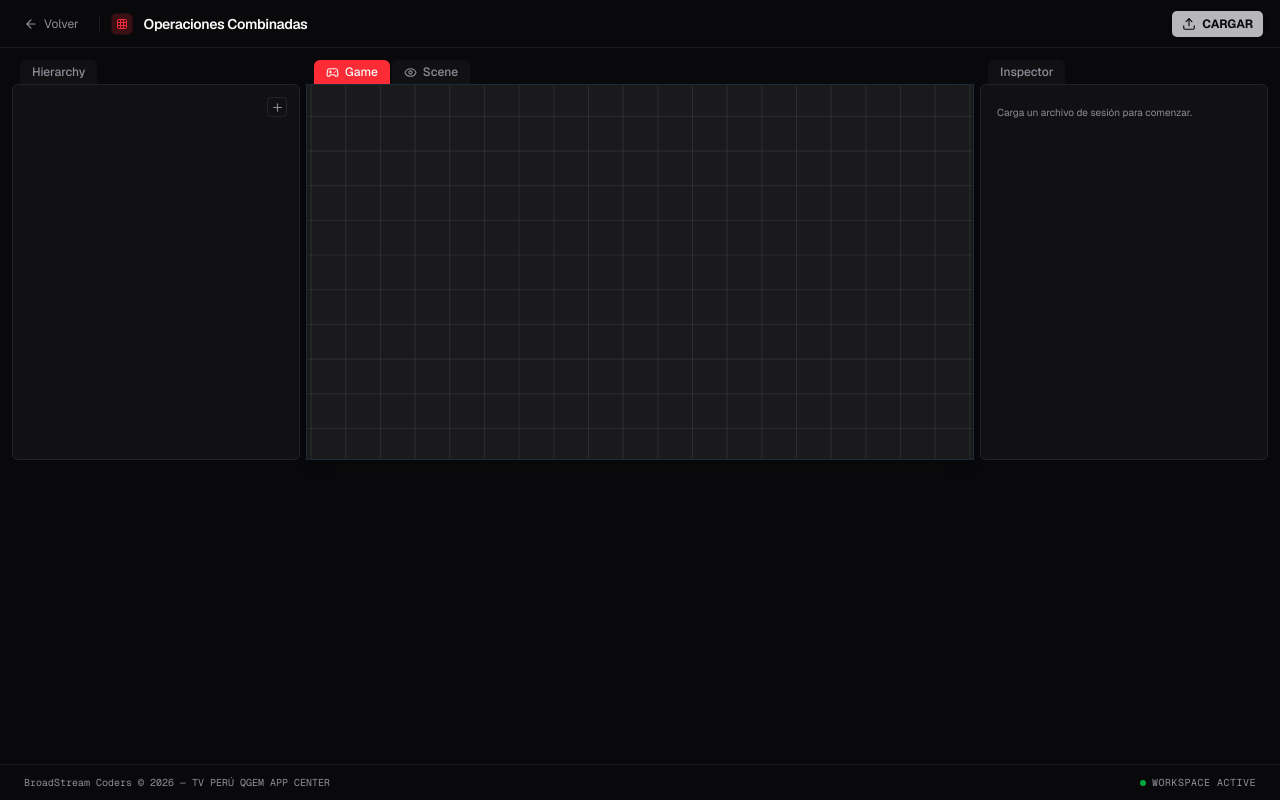
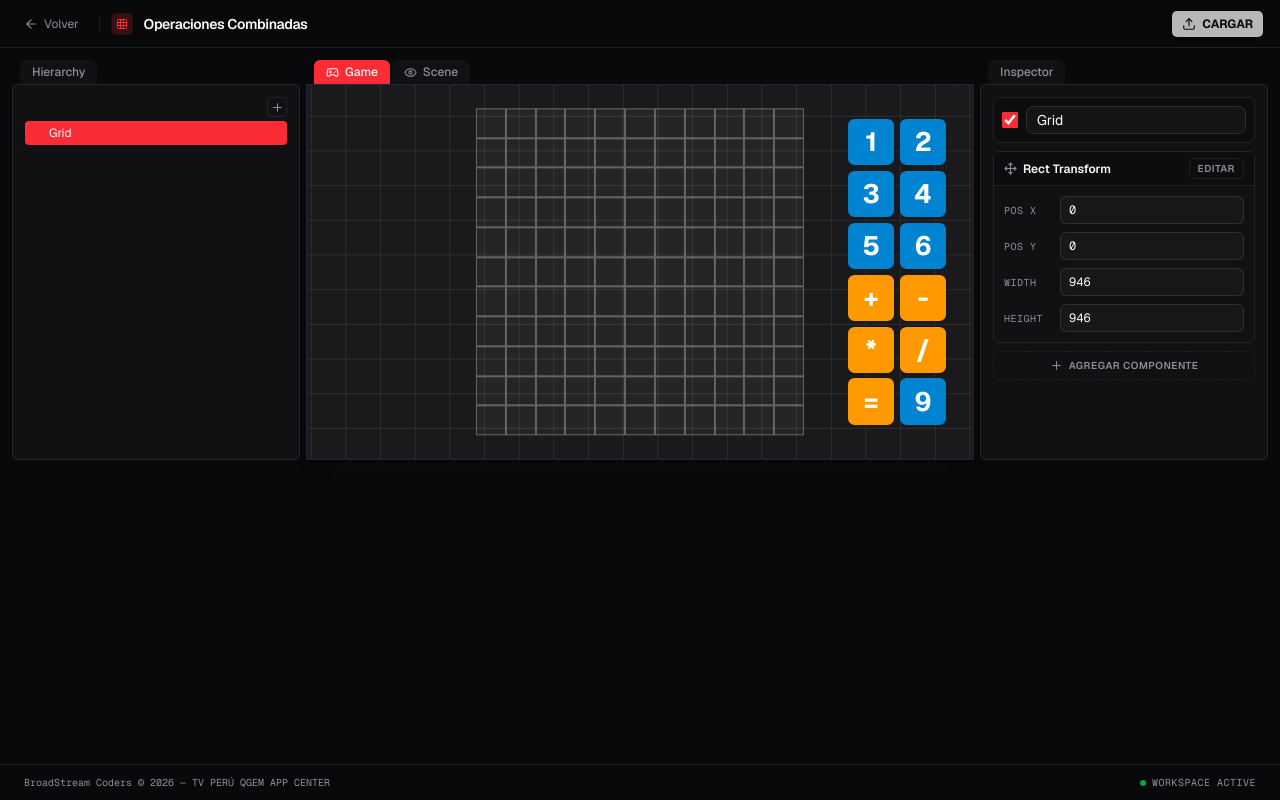
Before and after one commit to BroadStream-Coders/TvPeru-QGEM-Games, a Next.js app: page /workspaces/operaciones-combinadas in a window 1280 px wide. Built offline with nearby package versions, Linux system fonts and the light colour scheme.

Commit message:
feat(grid): implement grid configuration and drag-and-drop functionality for game objects in Operaciones Combinadas workspace

```diff
--- /dev/null
+++ b/src/app/workspaces/operaciones-combinadas/components/DragDropBoard.tsx
@@ -0,0 +1,138 @@
+"use client";
+
+import type { PointerEvent as ReactPointerEvent } from "react";
+import type { Drag, DragOrigin } from "../useGridDragDrop";
+import type { GridVec2 } from "../gridConfig";
+
+const OPERATORS = new Set(["+", "-", "*", "/", "="]);
+const isOperator = (value: string) => OPERATORS.has(value);
+const pieceColor = (value: string) =>
+  isOperator(value) ? "bg-amber-500" : "bg-sky-600";
+
+interface GridCellsProps {
+  cols: number;
+  rows: number;
+  gapPercent: GridVec2;
+  cells: Record<number, string>;
+  drag: Drag | null;
+  hoveredCell: number | null;
+  beginDrag: (value: string, origin: DragOrigin, e: ReactPointerEvent) => void;
+  cellEnter: (index: number) => void;
+  cellLeave: (index: number) => void;
+}
+
+export function GridCells({
+  cols,
+  rows,
+  gapPercent,
+  cells,
+  drag,
+  hoveredCell,
+  beginDrag,
+  cellEnter,
+  cellLeave,
+}: GridCellsProps) {
+  return (
+    <div
+      className="absolute inset-0 grid"
+      style={{
+        gridTemplateColumns: `repeat(${cols}, 1fr)`,
+        gridTemplateRows: `repeat(${rows}, 1fr)`,
+        columnGap: `${gapPercent.x}%`,
+        rowGap: `${gapPercent.y}%`,
+      }}
+    >
+      {Array.from({ length: cols * rows }).map((_, i) => {
+        const value = cells[i];
+        const dropTarget =
+          drag !== null && hoveredCell === i && value === undefined;
+        return (
+          <div
+            key={i}
+            onPointerEnter={() => cellEnter(i)}
+            onPointerLeave={() => cellLeave(i)}
+            onPointerDown={(e) =>
+              value !== undefined &&
+              beginDrag(value, { type: "cell", index: i }, e)
+            }
+            className={`flex items-center justify-center border-[0.1cqw] font-bold text-white touch-none select-none ${
+              dropTarget
+                ? "border-emerald-400 bg-emerald-400/25"
+                : "border-white/30 bg-white/5"
+            } ${value !== undefined ? "cursor-grab" : ""}`}
+            style={{ fontSize: "2.2cqw" }}
+          >
+            {value ?? ""}
+          </div>
+        );
+      })}
+    </div>
+  );
+}
+
+interface TrayPanelProps {
+  tray: (string | null)[];
+  drag: Drag | null;
+  beginDrag: (value: string, origin: DragOrigin, e: ReactPointerEvent) => void;
+}
+
+export function TrayPanel({ tray, drag, beginDrag }: TrayPanelProps) {
+  return (
+    <div
+      className="absolute top-1/2 -translate-y-1/2 grid"
+      style={{
+        right: "4cqw",
+        gridTemplateColumns: "repeat(2, 7cqw)",
+        gap: "0.8cqw",
+        cursor: drag ? "none" : "default",
+      }}
+    >
+      {tray.map((value, i) =>
+        value !== null ? (
+          <div
+            key={i}
+            onPointerDown={(e) => beginDrag(value, { type: "tray", index: i }, e)}
+            className={`flex items-center justify-center rounded-[1cqw] font-bold text-white touch-none select-none ${
+              drag ? "" : "cursor-grab"
+            } ${pieceColor(value)}`}
+            style={{ height: "7cqw", fontSize: "4cqw" }}
+          >
+            {value}
+          </div>
+        ) : (
+          <div
+            key={i}
+            className="rounded-[1cqw] border-[0.2cqw] border-dashed border-white/15"
+            style={{ height: "7cqw" }}
+          />
+        ),
+      )}
+    </div>
+  );
+}
+
+interface DragGhostProps {
+  drag: Drag;
+  pointer: { x: number; y: number };
+}
+
+export function DragGhost({ drag, pointer }: DragGhostProps) {
+  return (
+    <div
+      className={`pointer-events-none absolute z-30 flex items-center justify-center rounded-[1cqw] font-bold text-white shadow-lg ${pieceColor(
+        drag.value,
+      )}`}
+      style={{
+        left: `${pointer.x}%`,
+        top: `${pointer.y}%`,
+        width: "7cqw",
+        height: "7cqw",
+        fontSize: "4cqw",
+        opacity: 0.92,
+        transform: "translate(-50%, -50%)",
+      }}
+    >
+      {drag.value}
+    </div>
+  );
+}
--- /dev/null
+++ b/src/app/workspaces/operaciones-combinadas/gridConfig.ts
@@ -0,0 +1,49 @@
+export interface GridVec2 {
+  x: number;
+  y: number;
+}
+
+export interface GridConfig {
+  containerPosition: GridVec2;
+  gridSize: GridVec2;
+  cellSize: GridVec2;
+  spacing: GridVec2;
+}
+
+export const GRID_CONFIG: GridConfig = {
+  containerPosition: { x: 0, y: 0 },
+  gridSize: { x: 11, y: 11 },
+  cellSize: { x: 86, y: 86 },
+  spacing: { x: 0, y: 0 },
+};
+
+export const GRID_PIXEL_SIZE: GridVec2 = {
+  x:
+    GRID_CONFIG.gridSize.x * GRID_CONFIG.cellSize.x +
+    (GRID_CONFIG.gridSize.x - 1) * GRID_CONFIG.spacing.x,
+  y:
+    GRID_CONFIG.gridSize.y * GRID_CONFIG.cellSize.y +
+    (GRID_CONFIG.gridSize.y - 1) * GRID_CONFIG.spacing.y,
+};
+
+export const GRID_CELL_COUNT = GRID_CONFIG.gridSize.x * GRID_CONFIG.gridSize.y;
+
+export const GRID_GAP_PERCENT: GridVec2 = {
+  x: GRID_PIXEL_SIZE.x ? (GRID_CONFIG.spacing.x / GRID_PIXEL_SIZE.x) * 100 : 0,
+  y: GRID_PIXEL_SIZE.y ? (GRID_CONFIG.spacing.y / GRID_PIXEL_SIZE.y) * 100 : 0,
+};
+
+export const INITIAL_TRAY: string[] = [
+  "1",
+  "2",
+  "3",
+  "4",
+  "5",
+  "6",
+  "+",
+  "-",
+  "*",
+  "/",
+  "=",
+  "9",
+];
--- a/src/app/workspaces/operaciones-combinadas/page.tsx
+++ b/src/app/workspaces/operaciones-combinadas/page.tsx
@@ -30,6 +30,16 @@ import {
   OperacionesCombinadasData,
   isOperacionesCombinadasData,
 } from "./types";
+import {
+  GRID_CONFIG,
+  GRID_PIXEL_SIZE,
+  GRID_GAP_PERCENT,
+  INITIAL_TRAY,
+} from "./gridConfig";
+import { useGridDragDrop } from "./useGridDragDrop";
+import { GridCells, TrayPanel, DragGhost } from "./components/DragDropBoard";
+
+const GRID_ID = "grid";
 
 export default function OperacionesCombinadasPage() {
   const setHeader = useWorkspaceHeader((s) => s.setHeader);
@@ -37,12 +47,24 @@ export default function OperacionesCombinadasPage() {
 
   const [data, setData] = useState<OperacionesCombinadasData | null>(null);
 
-  const [gameObjects, setGameObjects] = useState<GameObject[]>([]);
-  const [selectedId, setSelectedId] = useState<string | null>(null);
+  const [gameObjects, setGameObjects] = useState<GameObject[]>(() => [
+    createGameObject({
+      id: GRID_ID,
+      name: "Grid",
+      transform: {
+        position: { ...GRID_CONFIG.containerPosition },
+        size: { ...GRID_PIXEL_SIZE },
+        pivot: { x: 0.5, y: 0.5 },
+      },
+    }),
+  ]);
+  const [selectedId, setSelectedId] = useState<string | null>(GRID_ID);
   const [editMode, setEditMode] = useState(false);
 
   const stageRef = useRef<HTMLDivElement>(null);
   const selected = gameObjects.find((go) => go.id === selectedId) ?? null;
+
+  const dnd = useGridDragDrop(stageRef, INITIAL_TRAY);
 
   const buildNode = (go: GameObject): TreeNode => {
     const children = gameObjects
@@ -212,8 +234,22 @@ export default function OperacionesCombinadasPage() {
     });
   }, [setHeader, handleLoad]);
 
-  const renderContent = (go: GameObject) =>
-    editMode && go.id === selectedId ? (
+  const renderContent = (go: GameObject) => (
+    <>
+      {go.id === GRID_ID && (
+        <GridCells
+          cols={GRID_CONFIG.gridSize.x}
+          rows={GRID_CONFIG.gridSize.y}
+          gapPercent={GRID_GAP_PERCENT}
+          cells={dnd.cells}
+          drag={dnd.drag}
+          hoveredCell={dnd.hoveredCell}
+          beginDrag={dnd.beginDrag}
+          cellEnter={dnd.cellEnter}
+          cellLeave={dnd.cellLeave}
+        />
+      )}
+      {editMode && go.id === selectedId && (
         <>
           <div
             onPointerDown={(e) => beginGesture("move", e)}
@@ -227,7 +263,9 @@ export default function OperacionesCombinadasPage() {
             />
           ))}
         </>
-    ) : null;
+      )}
+    </>
+  );
 
   return (
     <main className="flex-1 p-3 overflow-auto flex flex-col gap-3">
@@ -243,7 +281,11 @@ export default function OperacionesCombinadasPage() {
         </SidePanel>
         <div className="flex min-w-0 flex-1 flex-col">
           <Scene hideCursorOnFullscreen>
-            <div ref={stageRef} className="absolute inset-0">
+            <div
+              ref={stageRef}
+              className="absolute inset-0"
+              style={{ cursor: dnd.drag ? "none" : "default" }}
+            >
               {gameObjects
                 .filter((go) => !go.parentId && go.active)
                 .map((go) => (
@@ -257,6 +299,12 @@ export default function OperacionesCombinadasPage() {
                   />
                 ))}
             </div>
+            <TrayPanel
+              tray={dnd.tray}
+              drag={dnd.drag}
+              beginDrag={dnd.beginDrag}
+            />
+            {dnd.drag && <DragGhost drag={dnd.drag} pointer={dnd.pointer} />}
           </Scene>
         </div>
         <SidePanel title="Inspector" className="w-72 shrink-0">
--- /dev/null
+++ b/src/app/workspaces/operaciones-combinadas/useGridDragDrop.ts
@@ -0,0 +1,110 @@
+"use client";
+
+import { useEffect, useRef, useState } from "react";
+import type { PointerEvent as ReactPointerEvent, RefObject } from "react";
+
+export type DragOrigin = { type: "tray" | "cell"; index: number };
+export type Drag = { value: string; origin: DragOrigin };
+
+export function useGridDragDrop(
+  stageRef: RefObject<HTMLDivElement | null>,
+  initialTray: string[],
+) {
+  const [tray, setTray] = useState<(string | null)[]>(initialTray);
+  const [cells, setCells] = useState<Record<number, string>>({});
+  const [drag, setDrag] = useState<Drag | null>(null);
+  const [pointer, setPointer] = useState({ x: 50, y: 50 });
+  const [hoveredCell, setHoveredCell] = useState<number | null>(null);
+
+  const dragRef = useRef<Drag | null>(null);
+  const hoverRef = useRef<number | null>(null);
+  const cellsRef = useRef(cells);
+  cellsRef.current = cells;
+
+  const updatePointer = (clientX: number, clientY: number) => {
+    const rect = stageRef.current?.getBoundingClientRect();
+    if (!rect) return;
+    setPointer({
+      x: ((clientX - rect.left) / rect.width) * 100,
+      y: ((clientY - rect.top) / rect.height) * 100,
+    });
+  };
+
+  const beginDrag = (
+    value: string,
+    origin: DragOrigin,
+    e: ReactPointerEvent,
+  ) => {
+    if (origin.type === "tray") {
+      setTray((prev) => prev.map((v, i) => (i === origin.index ? null : v)));
+    } else {
+      setCells((prev) => {
+        const next = { ...prev };
+        delete next[origin.index];
+        return next;
+      });
+    }
+    const d: Drag = { value, origin };
+    dragRef.current = d;
+    setDrag(d);
+    updatePointer(e.clientX, e.clientY);
+  };
+
+  const endDrag = () => {
+    const d = dragRef.current;
+    if (!d) return;
+    const target = hoverRef.current;
+
+    if (target !== null && cellsRef.current[target] === undefined) {
+      setCells((prev) => ({ ...prev, [target]: d.value }));
+    } else if (d.origin.type === "tray") {
+      setTray((prev) =>
+        prev.map((v, i) => (i === d.origin.index ? d.value : v)),
+      );
+    } else {
+      setCells((prev) => ({ ...prev, [d.origin.index]: d.value }));
+    }
+
+    dragRef.current = null;
+    hoverRef.current = null;
+    setDrag(null);
+    setHoveredCell(null);
+  };
+
+  useEffect(() => {
+    if (!drag) return;
+    const move = (e: PointerEvent) => updatePointer(e.clientX, e.clientY);
+    const up = () => endDrag();
+    window.addEventListener("pointermove", move);
+    window.addEventListener("pointerup", up);
+    return () => {
+      window.removeEventListener("pointermove", move);
+      window.removeEventListener("pointerup", up);
+    };
+    // eslint-disable-next-line react-hooks/exhaustive-deps
+  }, [drag]);
+
+  const cellEnter = (index: number) => {
+    if (!dragRef.current) return;
+    hoverRef.current = index;
+    setHoveredCell(index);
+  };
+
+  const cellLeave = (index: number) => {
+    if (hoverRef.current === index) {
+      hoverRef.current = null;
+      setHoveredCell(null);
+    }
+  };
+
+  return {
+    tray,
+    cells,
+    drag,
+    pointer,
+    hoveredCell,
+    beginDrag,
+    cellEnter,
+    cellLeave,
+  };
+}
```
Lines whose indentation alone changed are shown as unchanged.
